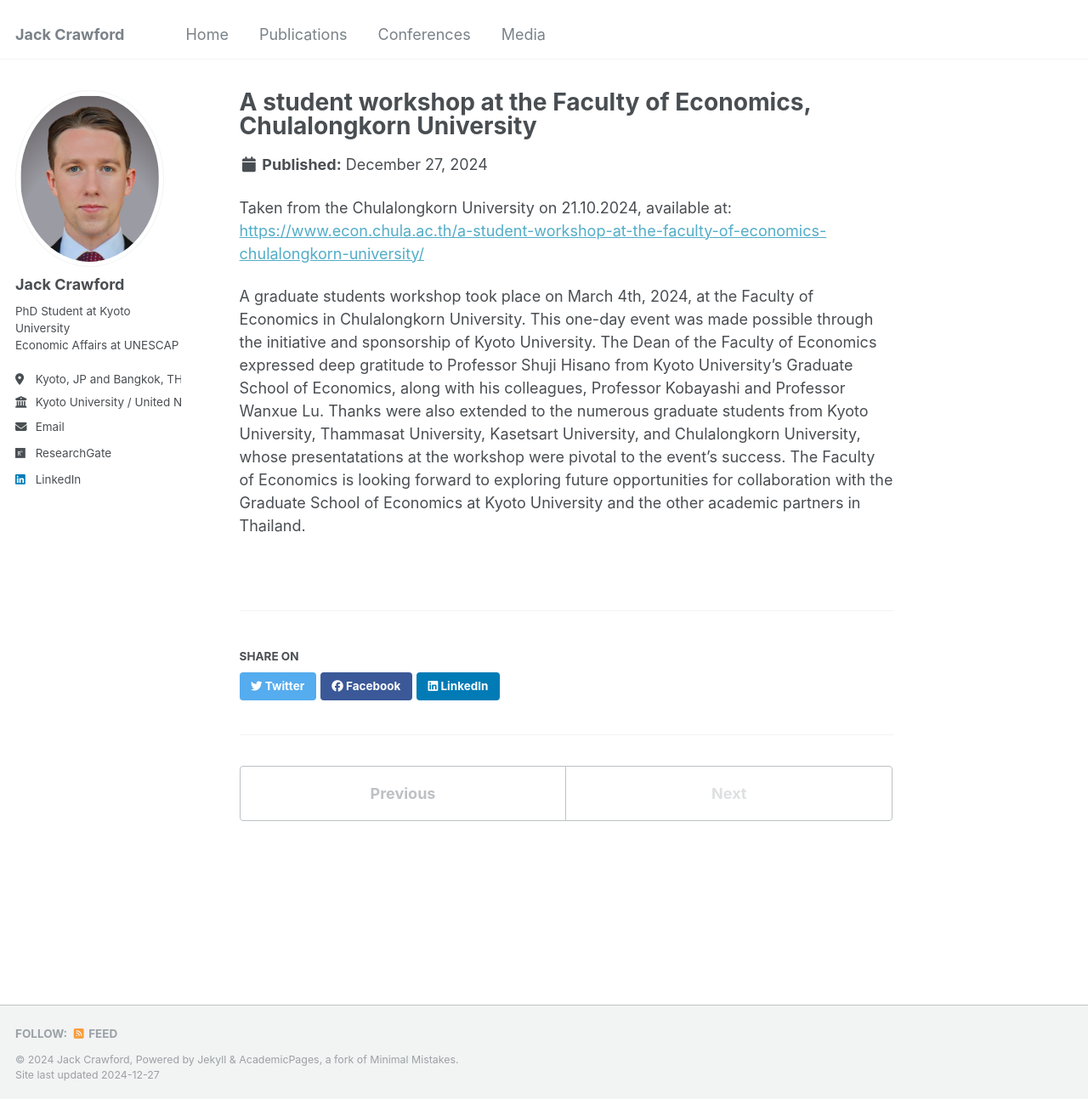
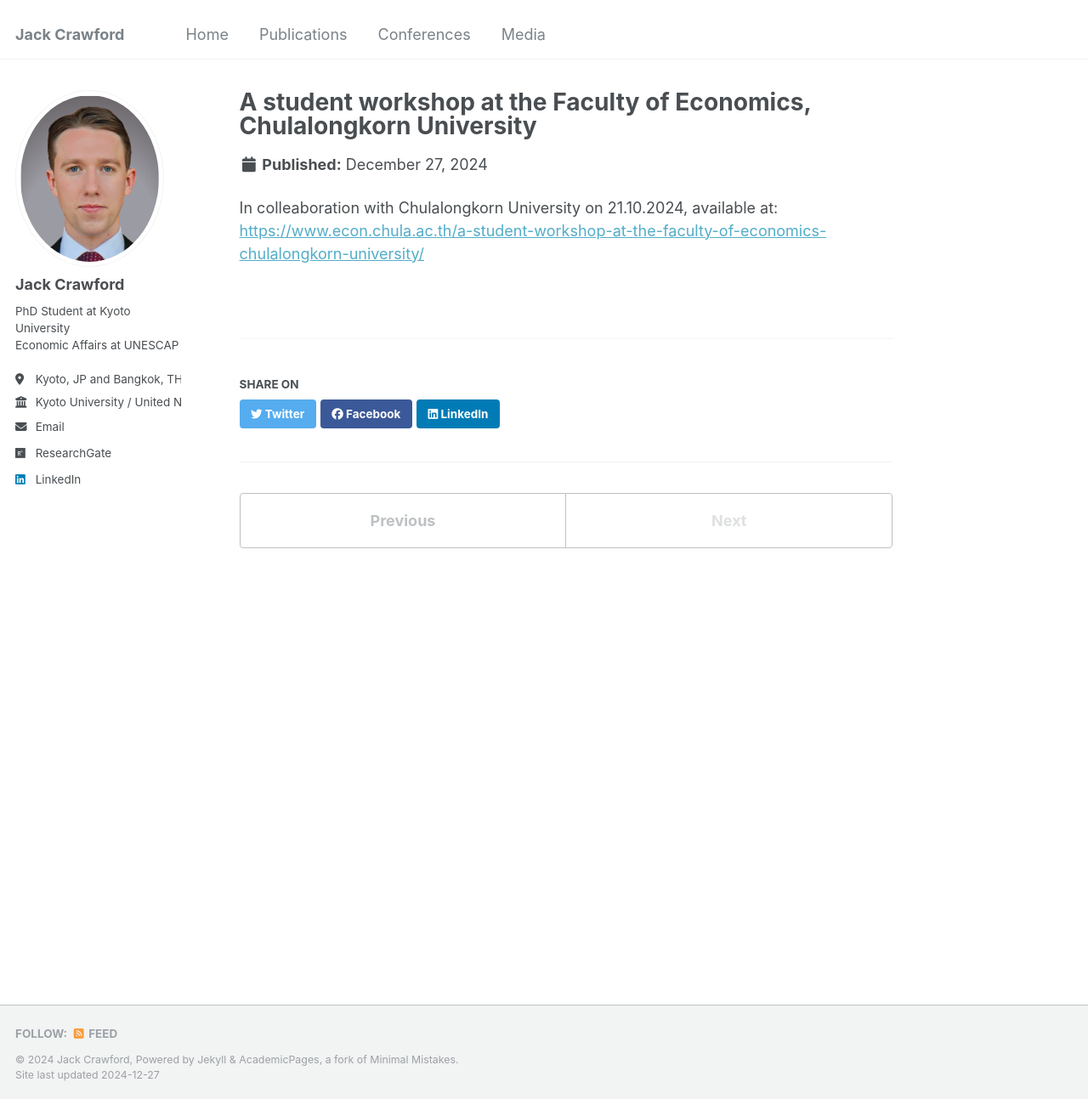
Before and after one commit to jackgcrawford/jackcrawford, a Jekyll site: the page built from _portfolio/portfolio-3.md, in a window 1280 px wide and 1293 px high. Shown: the whole window at 85% size. Built offline with Jekyll 4.4.1, drawn with Linux system fonts in a browser that asks for light colours.

Commit message:
Update portfolio-3.md

```diff
--- a/_portfolio/portfolio-3.md
+++ b/_portfolio/portfolio-3.md
@@ -4,6 +4,4 @@ excerpt: "Press Release from Chulalongkorn University <br/><img src='/images/chu
 collection: portfolio
 ---
 
-Taken from the Chulalongkorn University on 21.10.2024, available at: [https://www.econ.chula.ac.th/a-student-workshop-at-the-faculty-of-economics-chulalongkorn-university/](https://www.econ.chula.ac.th/a-student-workshop-at-the-faculty-of-economics-chulalongkorn-university/)
-
-A graduate students workshop took place on March 4th, 2024, at the Faculty of Economics in Chulalongkorn University. This one-day event was made possible through the initiative and sponsorship of Kyoto University. The Dean of the Faculty of Economics expressed deep gratitude to Professor Shuji Hisano from Kyoto University's Graduate School of Economics, along with his colleagues, Professor Kobayashi and Professor Wanxue Lu. Thanks were also extended to the numerous graduate students from Kyoto University, Thammasat University, Kasetsart University, and Chulalongkorn University, whose presentatations at the workshop were pivotal to the event's success. The Faculty of Economics is looking forward to exploring future opportunities for collaboration with the Graduate School of Economics at Kyoto University and the other academic partners in Thailand.
+In colleaboration with Chulalongkorn University on 21.10.2024, available at: [https://www.econ.chula.ac.th/a-student-workshop-at-the-faculty-of-economics-chulalongkorn-university/](https://www.econ.chula.ac.th/a-student-workshop-at-the-faculty-of-economics-chulalongkorn-university/)
```
